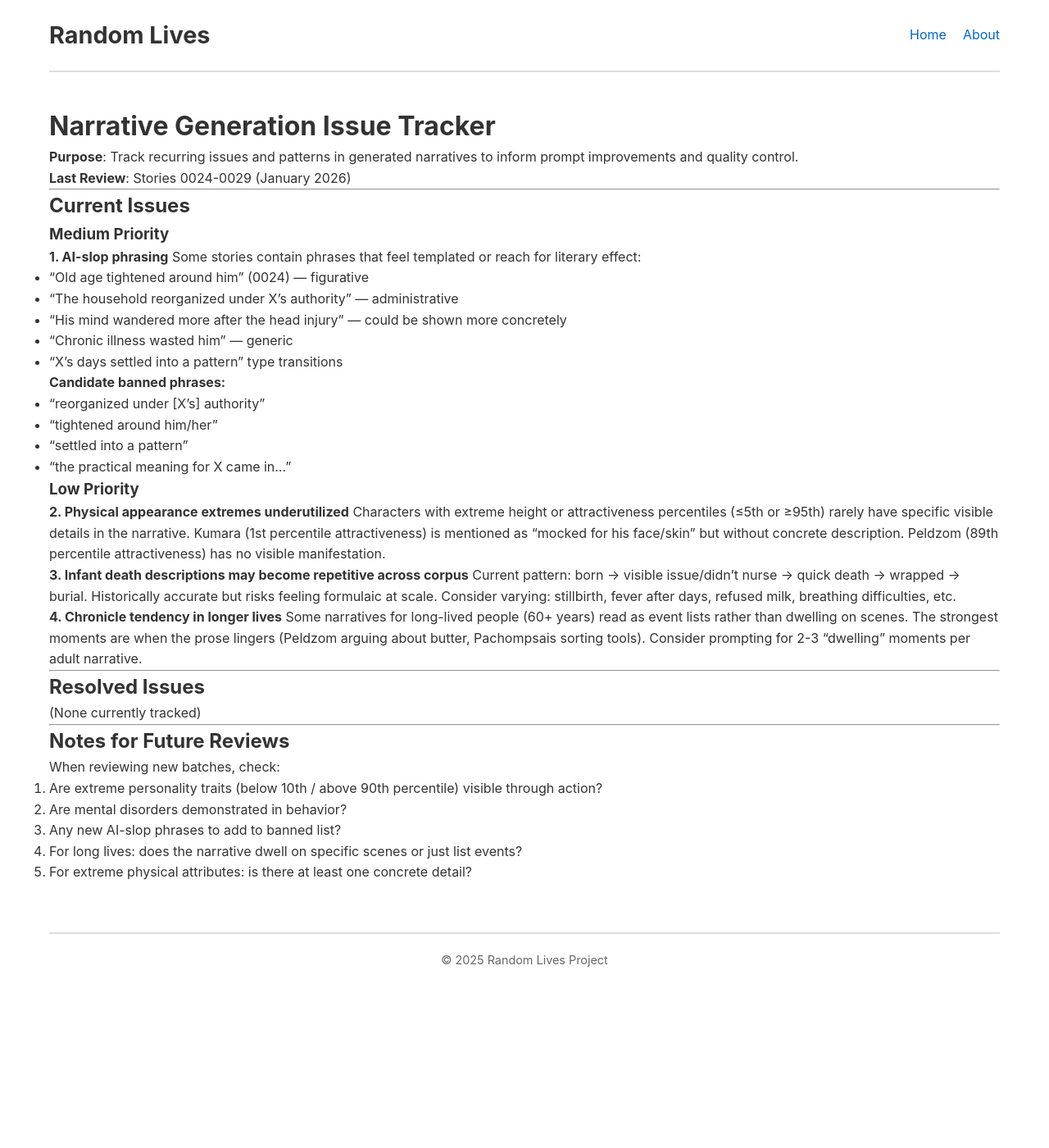
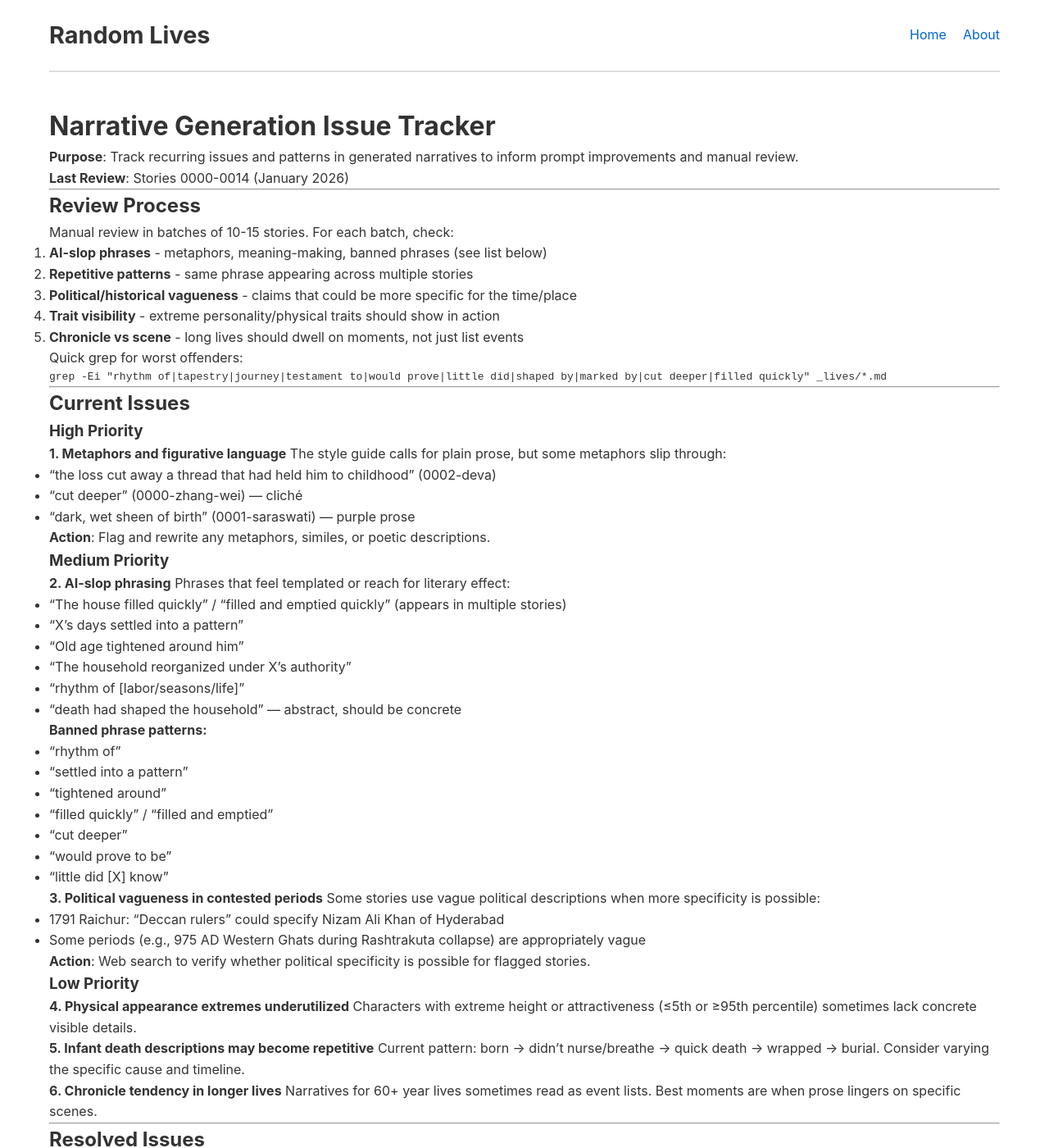
Before and after one commit to random-lives/random-lives, a Jekyll site: the page built from ISSUE_TRACKER.md, in a window 1280 px wide and 1400 px high. Shown: the whole window at 82% size. Built offline with Jekyll 4.4.1, drawn with Linux system fonts in a browser that asks for light colours; our own code applies the rules of GitHub Pages for plain Markdown files; some of the changed text lies outside the part shown.

Commit message:
Removed QC

````diff
--- a/ISSUE_TRACKER.md
+++ b/ISSUE_TRACKER.md
@@ -1,39 +1,76 @@
 # Narrative Generation Issue Tracker
 
-**Purpose**: Track recurring issues and patterns in generated narratives to inform prompt improvements and quality control.
+**Purpose**: Track recurring issues and patterns in generated narratives to inform prompt improvements and manual review.
 
-**Last Review**: Stories 0024-0029 (January 2026)
+**Last Review**: Stories 0000-0014 (January 2026)
+
+---
+
+## Review Process
+
+Manual review in batches of 10-15 stories. For each batch, check:
+1. **AI-slop phrases** - metaphors, meaning-making, banned phrases (see list below)
+2. **Repetitive patterns** - same phrase appearing across multiple stories
+3. **Political/historical vagueness** - claims that could be more specific for the time/place
+4. **Trait visibility** - extreme personality/physical traits should show in action
+5. **Chronicle vs scene** - long lives should dwell on moments, not just list events
+
+Quick grep for worst offenders:
+```bash
+grep -Ei "rhythm of|tapestry|journey|testament to|would prove|little did|shaped by|marked by|cut deeper|filled quickly" _lives/*.md
+```
 
 ---
 
 ## Current Issues
 
+### High Priority
+
+**1. Metaphors and figurative language**
+The style guide calls for plain prose, but some metaphors slip through:
+- "the loss cut away a thread that had held him to childhood" (0002-deva)
+- "cut deeper" (0000-zhang-wei) — cliché
+- "dark, wet sheen of birth" (0001-saraswati) — purple prose
+
+**Action**: Flag and rewrite any metaphors, similes, or poetic descriptions.
+
 ### Medium Priority
 
-**1. AI-slop phrasing**
-Some stories contain phrases that feel templated or reach for literary effect:
-- "Old age tightened around him" (0024) — figurative
-- "The household reorganized under X's authority" — administrative
-- "His mind wandered more after the head injury" — could be shown more concretely
-- "Chronic illness wasted him" — generic
-- "X's days settled into a pattern" type transitions
+**2. AI-slop phrasing**
+Phrases that feel templated or reach for literary effect:
+- "The house filled quickly" / "filled and emptied quickly" (appears in multiple stories)
+- "X's days settled into a pattern"
+- "Old age tightened around him"
+- "The household reorganized under X's authority"
+- "rhythm of [labor/seasons/life]"
+- "death had shaped the household" — abstract, should be concrete
 
-**Candidate banned phrases:**
-- "reorganized under [X's] authority"
-- "tightened around him/her"
+**Banned phrase patterns:**
+- "rhythm of"
 - "settled into a pattern"
-- "the practical meaning for X came in..."
+- "tightened around"
+- "filled quickly" / "filled and emptied"
+- "cut deeper"
+- "would prove to be"
+- "little did [X] know"
+
+**3. Political vagueness in contested periods**
+Some stories use vague political descriptions when more specificity is possible:
+- 1791 Raichur: "Deccan rulers" could specify Nizam Ali Khan of Hyderabad
+- Some periods (e.g., 975 AD Western Ghats during Rashtrakuta collapse) are appropriately vague
+
+**Action**: Web search to verify whether political specificity is possible for flagged stories.
 
 ### Low Priority
 
-**2. Physical appearance extremes underutilized**
-Characters with extreme height or attractiveness percentiles (≤5th or ≥95th) rarely have specific visible details in the narrative. Kumara (1st percentile attractiveness) is mentioned as "mocked for his face/skin" but without concrete description. Peldzom (89th percentile attractiveness) has no visible manifestation.
+**4. Physical appearance extremes underutilized**
+Characters with extreme height or attractiveness (≤5th or ≥95th percentile) sometimes lack concrete visible details.
 
-**3. Infant death descriptions may become repetitive across corpus**
-Current pattern: born → visible issue/didn't nurse → quick death → wrapped → burial. Historically accurate but risks feeling formulaic at scale. Consider varying: stillbirth, fever after days, refused milk, breathing difficulties, etc.
+**5. Infant death descriptions may become repetitive**
+Current pattern: born → didn't nurse/breathe → quick death → wrapped → burial. Consider varying the specific cause and timeline.
 
-**4. Chronicle tendency in longer lives**
-Some narratives for long-lived people (60+ years) read as event lists rather than dwelling on scenes. The strongest moments are when the prose lingers (Peldzom arguing about butter, Pachompsais sorting tools). Consider prompting for 2-3 "dwelling" moments per adult narrative.
+**6. Chronicle tendency in longer lives**
+Narratives for 60+ year lives sometimes read as event lists. Best moments are when prose lingers on specific scenes.
 
 ---
 
@@ -43,11 +80,8 @@
 
 ---
 
-## Notes for Future Reviews
+## Stories Reviewed
 
-When reviewing new batches, check:
-1. Are extreme personality traits (below 10th / above 90th percentile) visible through action?
-2. Are mental disorders demonstrated in behavior?
-3. Any new AI-slop phrases to add to banned list?
-4. For long lives: does the narrative dwell on specific scenes or just list events?
-5. For extreme physical attributes: is there at least one concrete detail?
+| Batch | Stories | Date | Issues Found |
+|-------|---------|------|--------------|
+| 1 | 0000-0014 | Jan 2026 | Minor: repeated phrases, one metaphor (0002), political vagueness (0001) |
````
